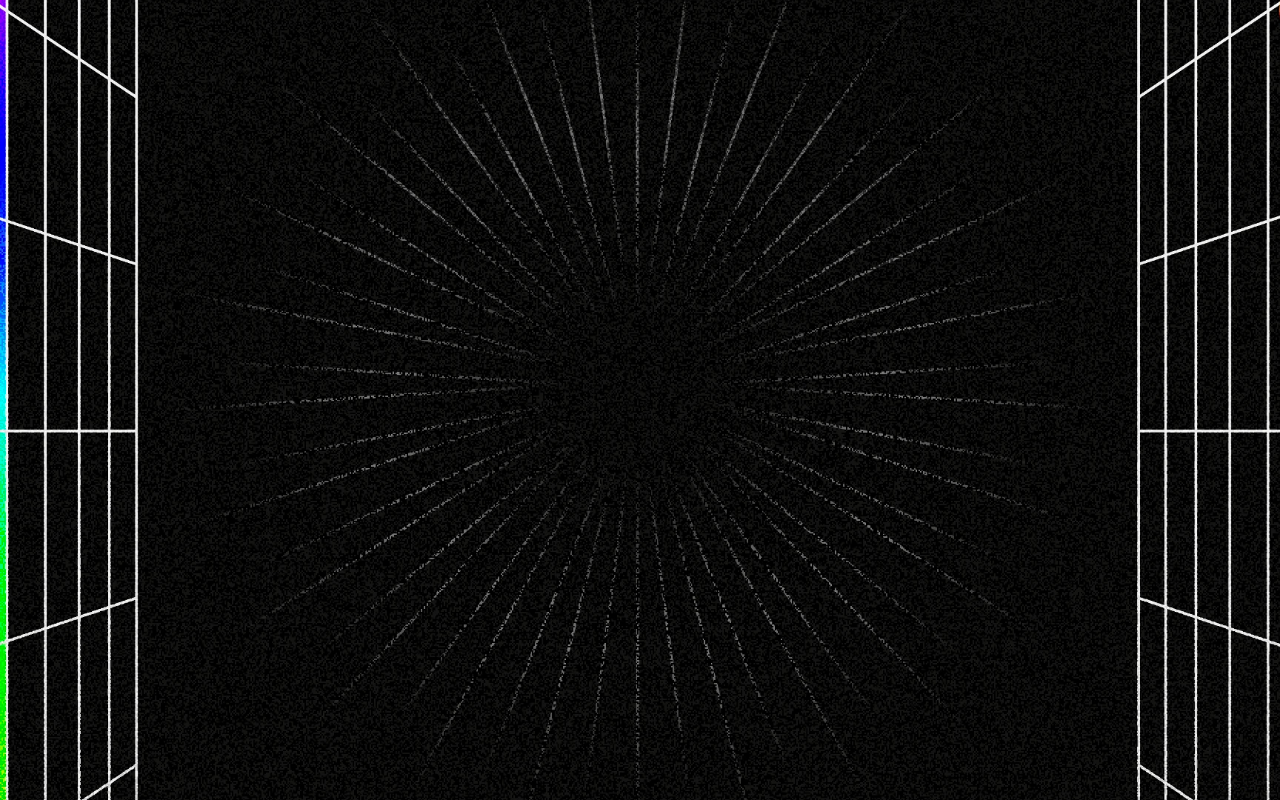
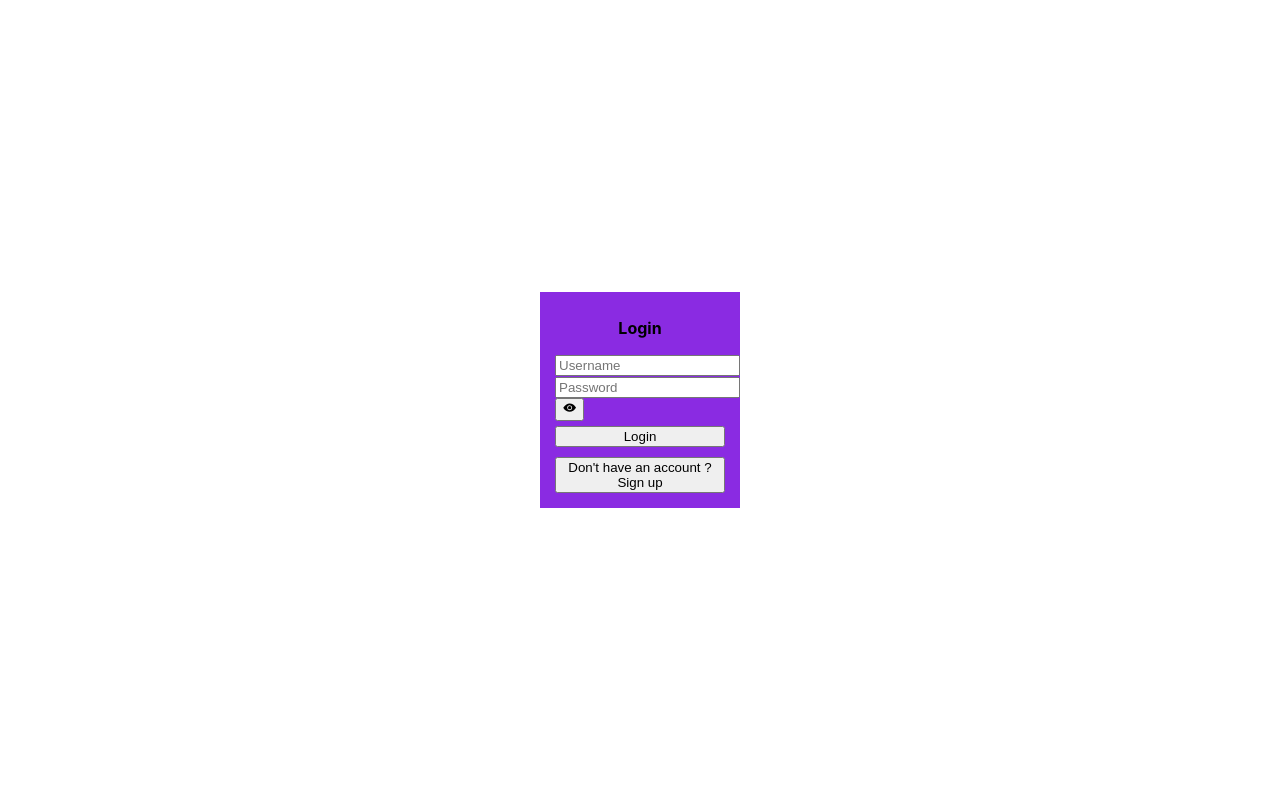
Before and after one commit to RalucaDavid/Chat-Connect, a React (Create React App) app in the folder Frontend/chat-connect/: page / in a window 1280 px wide. Built offline with nearby package versions, Linux system fonts and the light colour scheme.

Commit message:
add progress on login part

```diff
--- a/Frontend/chat-connect/src/App.module.css
+++ b/Frontend/chat-connect/src/App.module.css
@@ -10,3 +10,11 @@
     justify-content: center;
     align-items: center;
 }
+
+.wrapper{
+    width:100%;
+    height: 100vh;
+    display: flex;
+    align-items: center;
+    justify-content: center;
+}
--- a/Frontend/chat-connect/src/App.tsx
+++ b/Frontend/chat-connect/src/App.tsx
@@ -1,10 +1,11 @@
 import React from 'react';
+import LoginComponent from './components/login-component';
 import classes from './App.module.css';
 
 const  App = () => {
   return (
-    <div className={classes.background}>
-
+    <div className={classes.wrapper}>
+       <LoginComponent> </LoginComponent>
     </div>
   );
 }
--- /dev/null
+++ b/Frontend/chat-connect/src/components/login-component/index.tsx
@@ -0,0 +1,2 @@
+import LoginComponent from './login-component';
+export default LoginComponent;
--- /dev/null
+++ b/Frontend/chat-connect/src/components/login-component/login-component.module.css
@@ -0,0 +1,18 @@
+
+.loginWrapper{
+    background-color: blueviolet;
+    display:flex;
+    align-items: center;
+    justify-content: center;
+    flex-direction: column;
+    padding: 10px; /*100px*/
+}
+
+.dimensionStyle{
+    width: 170px;
+    margin: 5px;
+}
+
+.inputStyle{
+    width: 170px;
+}
--- /dev/null
+++ b/Frontend/chat-connect/src/components/login-component/login-component.tsx
@@ -0,0 +1,36 @@
+import { Button, PasswordInput, Text, TextInput } from '@mantine/core';
+import { IoEye } from "react-icons/io5";
+import { IoEyeOff } from "react-icons/io5";
+import classes from './login-component.module.css';
+
+interface LoginComponentProps {
+    className?: string;
+    children?: React.ReactNode;
+}
+
+const LoginComponent = ({ className, children }: LoginComponentProps) => {
+    return (
+        <div className={classes.loginWrapper}>
+            <Text fw={700} size="xl">Login</Text>
+            <TextInput
+                placeholder="Username"
+                className={classes.inputStyle}
+            />
+            <PasswordInput
+                placeholder="Password"
+                visibilityToggleIcon={({ reveal }) =>
+                    reveal ? (
+                        <IoEyeOff />
+                    ) : (
+                        <IoEye />
+                    )
+                }
+                className={classes.inputStyle}
+            />
+            <Button className={classes.dimensionStyle}>Login</Button>
+            <Button className={classes.dimensionStyle}>Don't have an account ? Sign up</Button>
+        </div>
+    );
+}
+
+export default LoginComponent;
```
